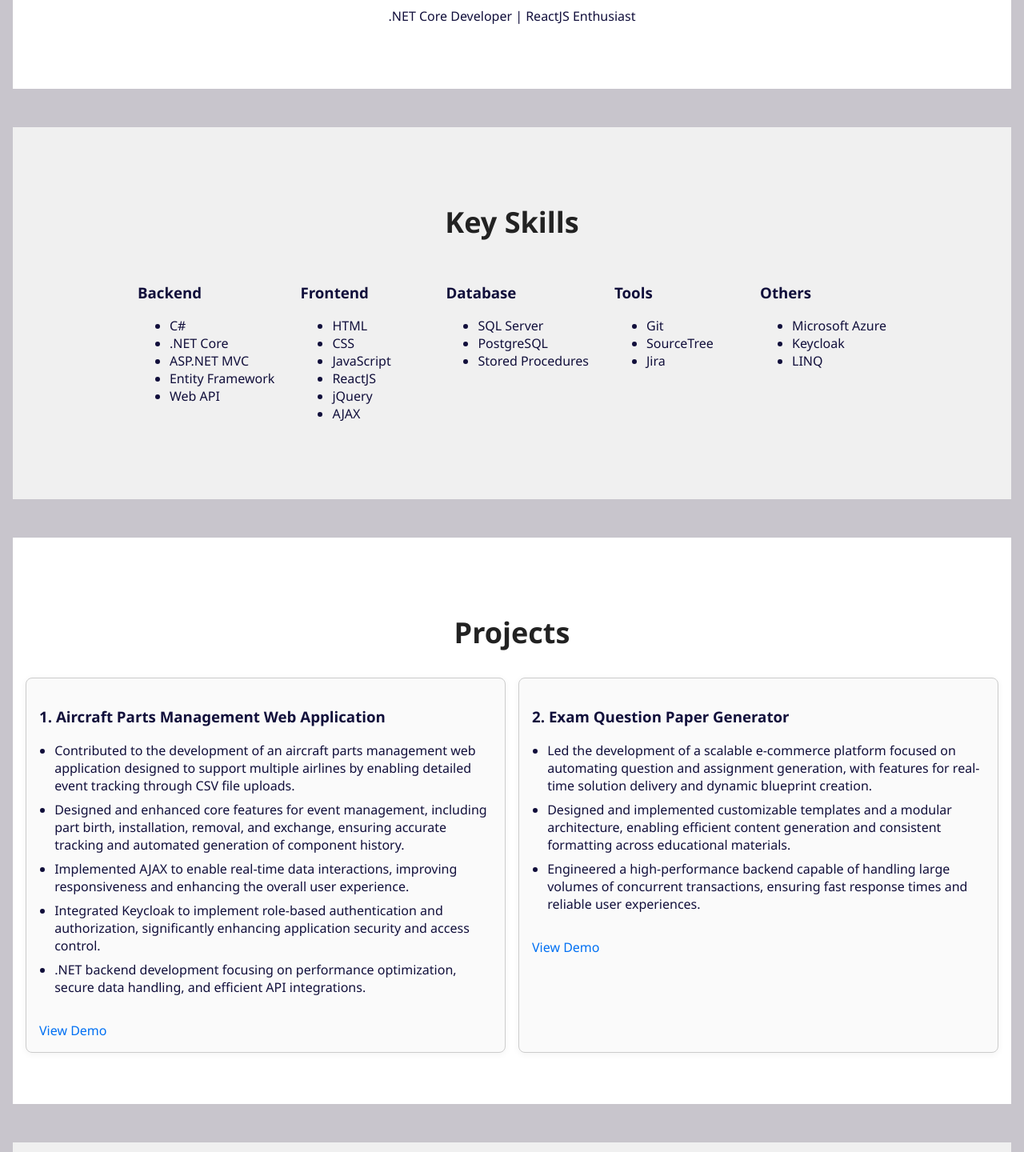
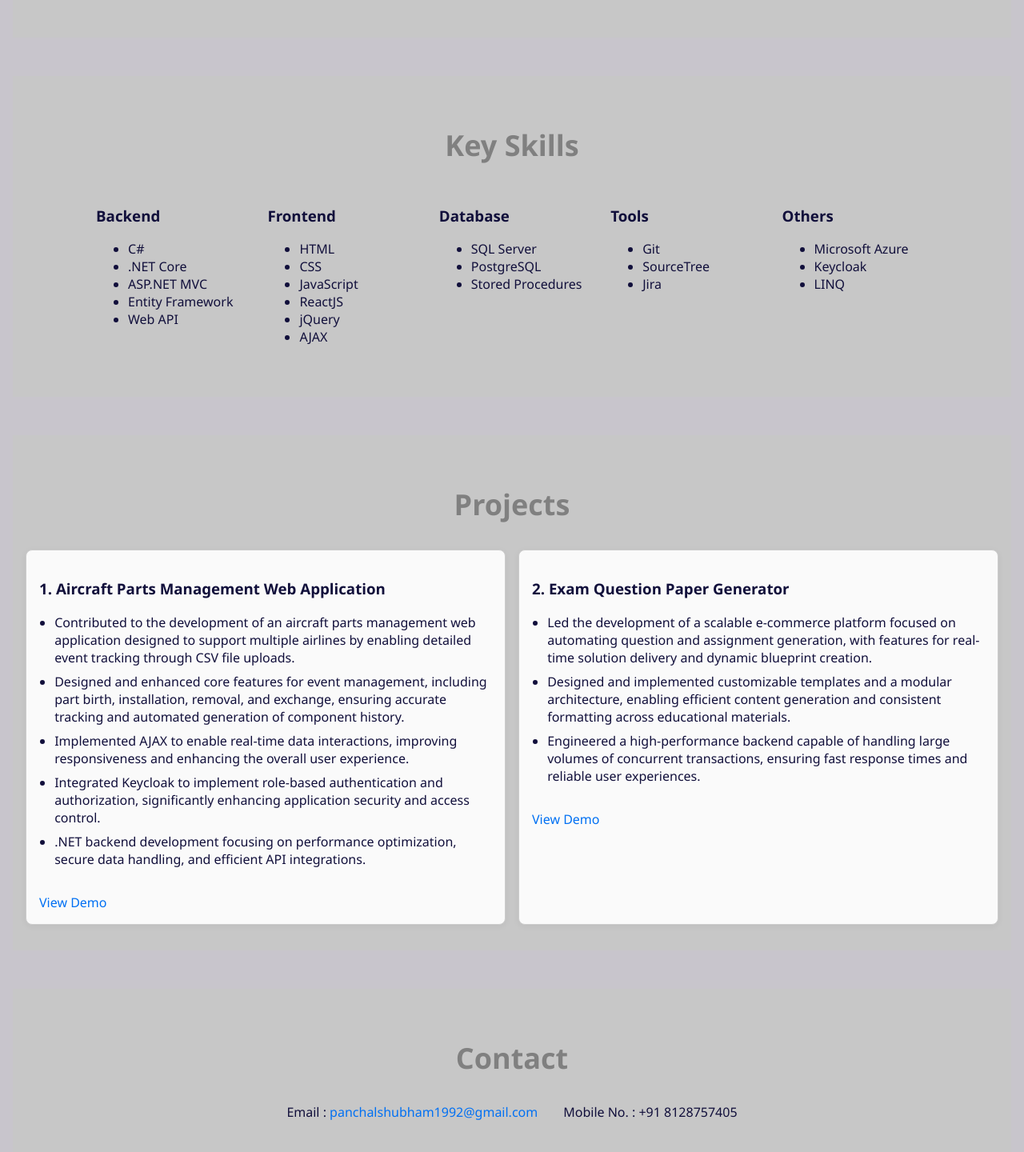
Before and after one commit to ShubhamP1992/PortFolio, a React (Create React App) app: page / in a window 1280 px wide. Shown: the part 210-1650 px from the top of the page at 80% size. Built offline with nearby package versions, Linux system fonts and the light colour scheme.

Commit message:
Release 4 : Css Changes

```diff
--- a/src/Contact.jsx
+++ b/src/Contact.jsx
@@ -5,12 +5,12 @@ export default function Contact() {
     <section
   id="contact"
   style={{
-    padding: '4rem 1rem',
-    background: '#f0f0f0',
+    padding: '2rem 1rem',
+    background: '#c7c7c7',
     textAlign: 'center',
   }}
 >
-  <h2>Contact</h2>
+  <h2 style={{ color:'GrayText'}}>Contact</h2>
   <div style={{ display: 'flex', justifyContent: 'center', gap: '2rem', marginTop: '1rem' }}>
     <p>
       Email : <a href="mailto:panchalshubham1992@gmail.com">panchalshubham1992@gmail.com</a>
--- a/src/Home.jsx
+++ b/src/Home.jsx
@@ -2,8 +2,8 @@ import React from 'react';
 
 export default function Home() {
   return (
-    <section id="home" style={{ padding: '4rem 1rem', textAlign: 'center', background: '#fff' }}>
-      <h1 className="typing-effect" style={{ fontSize: '2rem' }}>Hi, I'm Shubham Panchal</h1>
+    <section id="home" style={{ padding: '2rem 1rem', textAlign: 'center', background: '#c7c7c7' }}>
+      <h1 className="typing-effect" style={{ fontSize: '2rem', color:'GrayText' }}>Hi, I'm Shubham Panchal</h1>
       <p>.NET Core Developer | ReactJS Enthusiast</p>
 
       {/* Add style block if not using external CSS */}
--- a/src/Projects.jsx
+++ b/src/Projects.jsx
@@ -26,8 +26,8 @@ const projects = [
 
 export default function Projects() {
   return (
-    <section id="projects" style={{ padding: '4rem 1rem', background: '#fff' }}>
-      <h2 style={{ textAlign: 'center', marginBottom: '2rem' }}>Projects</h2>
+    <section id="projects" style={{ padding: '2rem 1rem', background: '#c7c7c7' }}>
+      <h2 style={{ textAlign: 'center', marginBottom: '2rem', color:'GrayText' }}>Projects</h2>
       <div
         style={{
           display: 'grid',
--- a/src/Skills.jsx
+++ b/src/Skills.jsx
@@ -10,11 +10,11 @@ const skills = {
 
 export default function Skills() {
   return (
-    <section id="skills" style={{ padding: '4rem 1rem', background: '#f0f0f0' }}>
-      <h2 style={{ textAlign: 'center' }}>Key Skills</h2>
+    <section id="skills" style={{ padding: '2rem 1rem', background: '#c7c7c7' }}>
+      <h2 style={{ textAlign: 'center', color:'GrayText' }}>Key Skills</h2>
       <div style={{ display: 'flex', flexWrap: 'wrap', justifyContent: 'center' }}>
         {Object.entries(skills).map(([category, list]) => (
-          <div key={category} style={{ margin: '1rem', minWidth: '150px' }}>
+          <div key={category} style={{ margin: '1rem', minWidth: '15%' }}>
             <h3>{category}</h3>
             <ul>
               {list.map(skill => <li key={skill}>{skill}</li>)}
```
